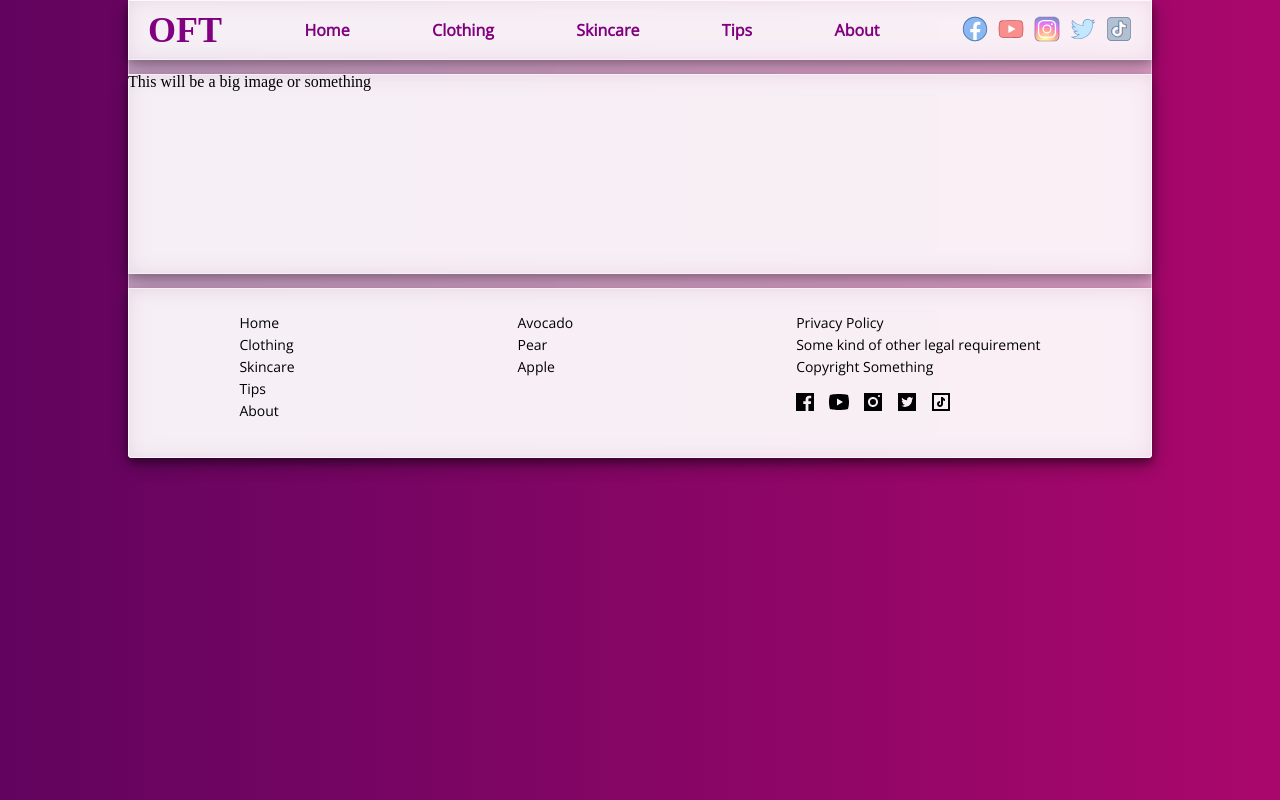
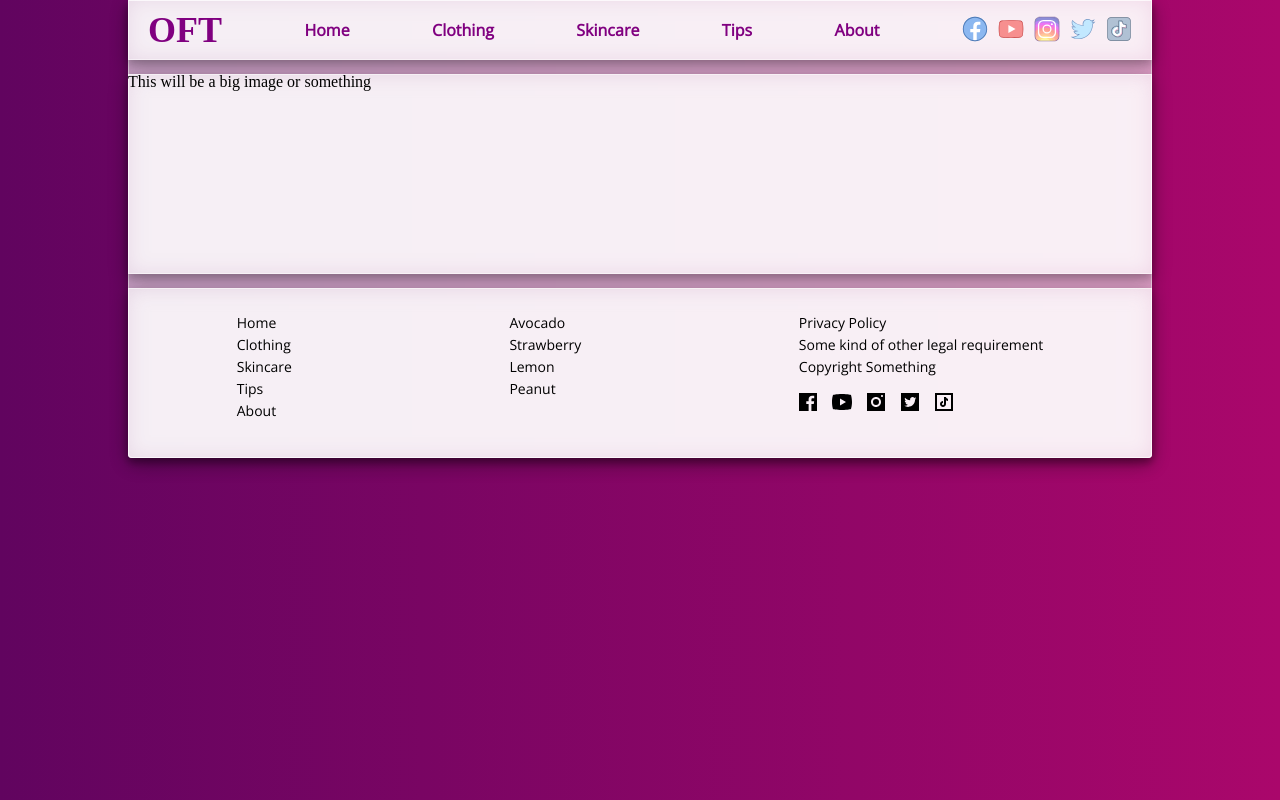
Before and after one commit to rather-nice-things/our-favorite-things, a Next.js app: page / in a window 1280 px wide. Built offline with nearby package versions, Linux system fonts and the light colour scheme; a web font is replaced by a local one.

Commit message:
Refactored to match refactored css. Changed content of footer-body-types

```diff
--- a/components/footer.jsx
+++ b/components/footer.jsx
@@ -3,7 +3,7 @@ export default function Footer(props) {
   const menuItems = props.menuItems;
 
   return (
-    <div className="footer-container">
+    <div className="footer-container glass">
       <div className="footer-nav footer-group">
         {
           menuItems.map((item, index) => {
@@ -13,8 +13,9 @@ export default function Footer(props) {
       </div>
       <div className="footer-body-types footer-group">
         <div className="cursor-pointer">Avocado</div>
-        <div className="cursor-pointer">Pear</div>
-        <div className="cursor-pointer">Apple</div>
+        <div className="cursor-pointer">Strawberry</div>
+        <div className="cursor-pointer">Lemon</div>
+        <div className="cursor-pointer">Peanut</div>
       </div>
       <div className="footer-legal footer-group">
         <div className="cursor-pointer">Privacy Policy</div>
```
